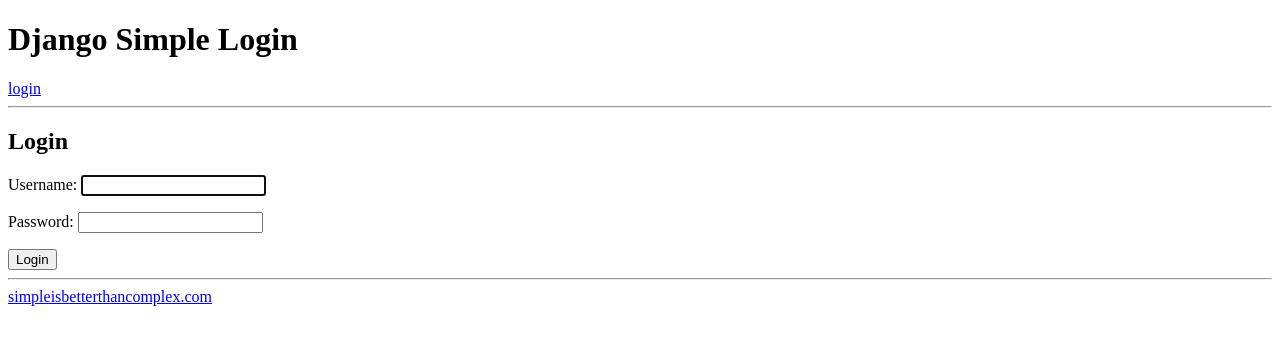
After one commit to Garvillo/my-first-blog, a Django app: page /login/ in a window 1280 px wide. The commit adds this page. Shown: the top 345 px of the page. Run offline with Django 3.2, Linux system fonts and the light colour scheme.

Commit message:
Añadido login

```diff
--- /dev/null
+++ b/blog/templates/base.html
@@ -0,0 +1,27 @@
+<!DOCTYPE html>
+<html>
+<head>
+  <meta charset="utf-8">
+  <title>{% block title %}Django Simple Login{% endblock %}</title>
+</head>
+<body>
+  <header>
+    <h1>Django Simple Login</h1>
+    {% if user.is_authenticated %}
+      Hi {{ user.username }}!
+      <a href="{% url 'logout' %}">logout</a>
+    {% else %}
+      <a href="{% url 'login' %}">login</a>
+    {% endif %}
+  </header>
+  <hr>
+  <main>
+    {% block content %}
+    {% endblock %}
+  </main>
+  <hr>
+  <footer>
+    <a href="http://simpleisbetterthancomplex.com">simpleisbetterthancomplex.com</a>
+  </footer>
+</body>
+</html>
--- a/blog/templates/blog/post_list.html
+++ b/blog/templates/blog/post_list.html
@@ -10,6 +10,12 @@
         <body>
             <div class="page-header">
                 <h1><a href="/">Django Girls Blog</a></h1>
+                    {% if user.is_authenticated %}
+                        Hi {{ user.username }}!
+                        <a href="{% url 'logout' %}">logout</a>
+                    {% else %}
+                        <a href="{% url 'login' %}">login</a>
+                    {% endif %}
             </div>
 
             <div class="content container">
--- /dev/null
+++ b/blog/templates/registration/login.html
@@ -0,0 +1,12 @@
+{% extends 'base.html' %}
+
+{% block title %}Login{% endblock %}
+
+{% block content %}
+  <h2>Login</h2>
+  <form method="post">
+    {% csrf_token %}
+    {{ form.as_p }}
+    <button type="submit">Login</button>
+  </form>
+{% endblock %}
--- a/blog/urls.py
+++ b/blog/urls.py
@@ -1,6 +1,14 @@
 from django.conf.urls import include, url
 from . import views
+from django.contrib import admin
+from django.contrib.auth import views as auth_views
 
 urlpatterns = [
-        url(r'^$', views.post_list),
+	url(r'^$', views.post_list, name='home'),
+
+  # url(r'^login/$', auth_views.login, name='login'),
+    url(r'^login/$', auth_views.login, {'template_name': 'registration/login.html'}, name='login'),
+  # url(r'^logout/$', auth_views.logout, name='logout'),
+    url(r'^logout/$', auth_views.logout, {'template_name': 'registration/logged_out.html'}, name='logout'),
+    #url(r'^admin/', admin.site.urls),
 ]
--- a/mysite/settings.py
+++ b/mysite/settings.py
@@ -120,3 +120,7 @@ USE_TZ = True
 
 STATIC_URL = '/static/'
 STATIC_ROOT = os.path.join(BASE_DIR, 'static')
+
+# The value can be a hardcoded URL or a URL name.
+# The default value for LOGIN_REDIRECT_URL is /accounts/profile/.
+LOGIN_REDIRECT_URL = 'home'
```
Also changed, not shown: blog/templates/registration/home.html (added, +7 -0 lines), blog/templates/registration/logged_out.html (added, +9 -0 lines).
